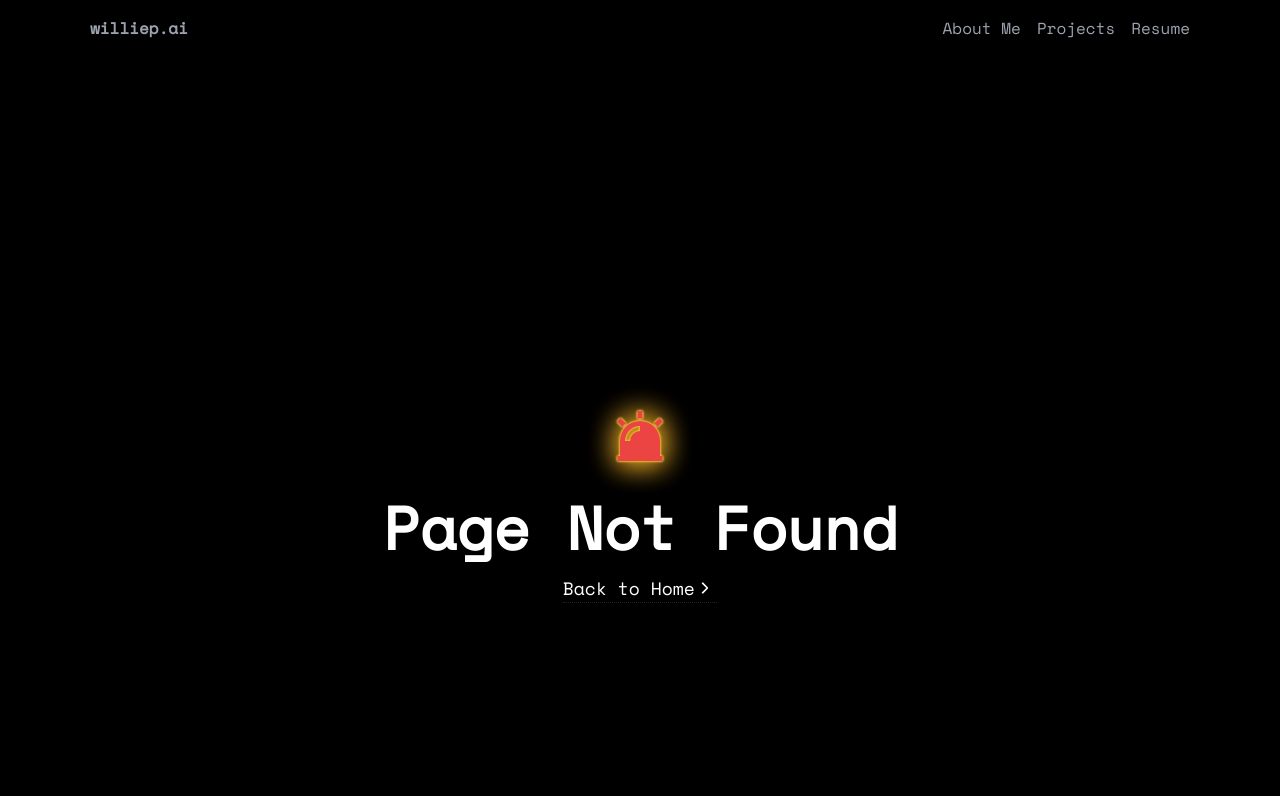
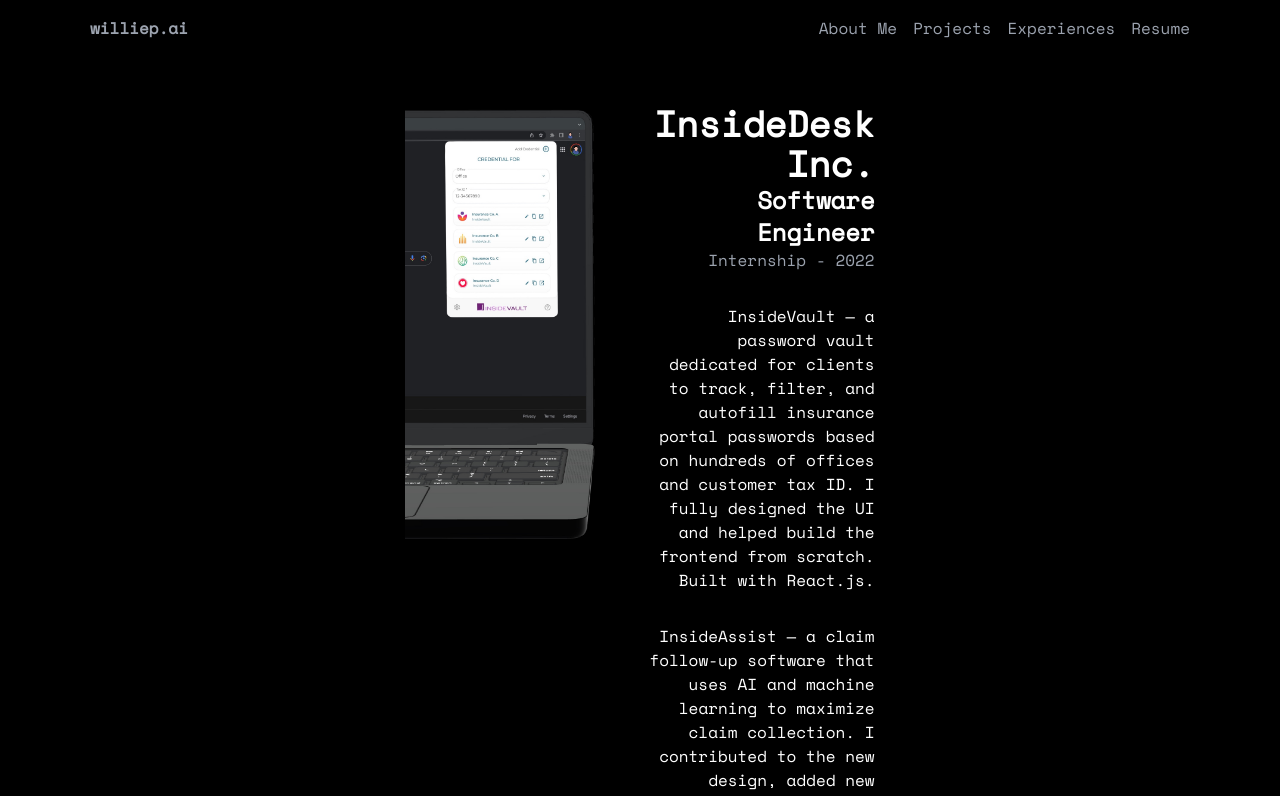
Before and after one commit to PaisWillie/Website-Portfolio, a Next.js app: page /experiences in a window 1280 px wide. Before the commit this address had no page. Shown: the top 796 px of the page. Built offline with nearby package versions, Linux system fonts and the light colour scheme.

Commit message:
feat: insidedesk more details link

```diff
--- a/src/components/layout/Header.tsx
+++ b/src/components/layout/Header.tsx
@@ -5,7 +5,7 @@
 const links = [
   { href: '/#about-me', label: 'About Me' },
   { href: '/#projects', label: 'Projects' },
-  // { href: '/', label: 'Experiences' },
+  { href: '/experiences', label: 'Experiences' },
   { href: '/resume', label: 'Resume' },
 ];
 
--- /dev/null
+++ b/src/pages/experiences.tsx
@@ -0,0 +1,56 @@
+import Layout from '@/components/layout/Layout';
+import ArrowLink from '@/components/links/ArrowLink';
+import NextImage from '@/components/NextImage';
+import Seo from '@/components/Seo';
+
+const Experiences = () => {
+  return (
+    <Layout>
+      <Seo templateTitle='Resume' description="William Pai's Resume" />
+
+      <main>
+        <section className='bg-black  px-96'>
+          <div className='layout flex min-h-screen flex-col items-center justify-center text-left'>
+            <div className='flex w-full flex-row'>
+              <NextImage
+                draggable={false}
+                src='/images/insidedesk/insidevault.jpg'
+                alt='InsideVault'
+                width={658}
+                height={1494}
+                className='w-5/12'
+              />
+              <div className='flex w-7/12 flex-col items-end justify-center pl-12 text-right text-white'>
+                <h1>InsideDesk Inc.</h1>
+                <h3>Software Engineer</h3>
+                <span className='text-gray-400'>Internship - 2022</span>
+                <p className='pt-8'>
+                  InsideVault — a password vault dedicated for clients to track,
+                  filter, and autofill insurance portal passwords based on
+                  hundreds of offices and customer tax ID. I fully designed the
+                  UI and helped build the frontend from scratch. Built with
+                  React.js.
+                </p>
+                <p className='pt-8'>
+                  InsideAssist — a claim follow-up software that uses AI and
+                  machine learning to maximize claim collection. I contributed
+                  to the new design, added new features, and developed front-end
+                  ci/cd pipeline testing. Built with Angular.js, Python Flask,
+                  and AWS.
+                </p>
+                <ArrowLink
+                  href='https://www.insidedesk.com/products/'
+                  className='mt-8'
+                >
+                  Click here for more details
+                </ArrowLink>
+              </div>
+            </div>
+          </div>
+        </section>
+      </main>
+    </Layout>
+  );
+};
+
+export default Experiences;
```
Also changed, not shown: public/images/insidedesk/insidevault-mac.jpg (added), public/images/insidedesk/insidevault.jpg (added).
